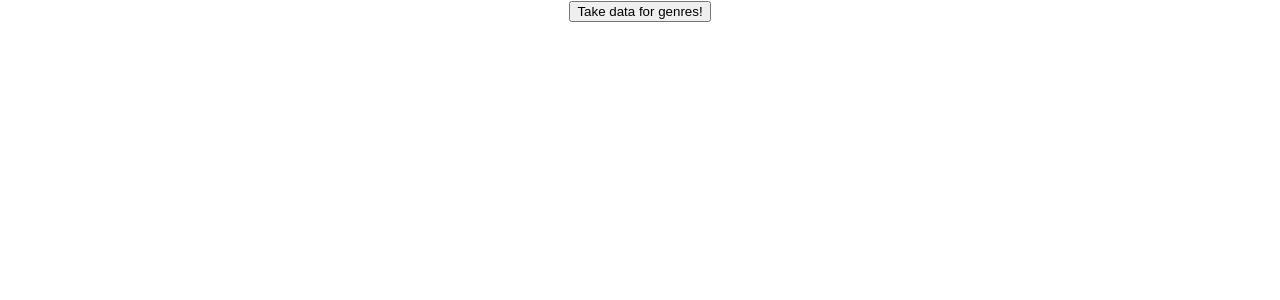
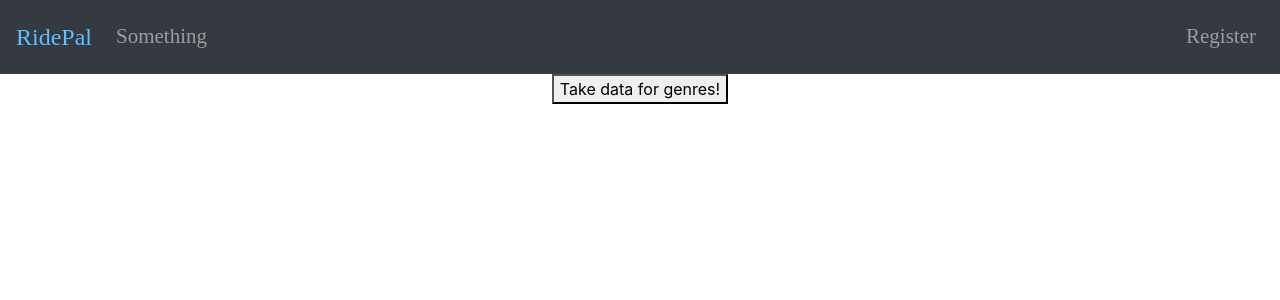
Before and after one commit to sava-stanchev/ridepal-playlist-generator, a React (Create React App) app in the folder client/: page / in a window 1280 px wide. Shown: the top 300 px of the page. Built offline with nearby package versions, Linux system fonts and the light colour scheme.

Commit message:
basic navbar setup with react bootstrap

```diff
--- a/client/package.json
+++ b/client/package.json
@@ -6,9 +6,12 @@
     "@testing-library/jest-dom": "^5.12.0",
     "@testing-library/react": "^11.2.7",
     "@testing-library/user-event": "^12.8.3",
+    "bootstrap": "^4.6.0",
     "node-fetch": "^2.6.1",
     "react": "^17.0.2",
+    "react-bootstrap": "^1.6.0",
     "react-dom": "^17.0.2",
+    "react-router-dom": "^5.2.0",
     "react-scripts": "4.0.3",
     "web-vitals": "^1.1.2"
   },
--- a/client/public/index.html
+++ b/client/public/index.html
@@ -15,6 +15,12 @@
       user's mobile device or desktop. See https://developers.google.com/web/fundamentals/web-app-manifest/
     -->
     <link rel="manifest" href="%PUBLIC_URL%/manifest.json" />
+    <link
+      rel="stylesheet"
+      href="https://cdn.jsdelivr.net/npm/bootstrap@4.6.0/dist/css/bootstrap.min.css"
+      integrity="sha384-B0vP5xmATw1+K9KRQjQERJvTumQW0nPEzvF6L/Z6nronJ3oUOFUFpCjEUQouq2+l"
+      crossorigin="anonymous"
+    />
     <!--
       Notice the use of %PUBLIC_URL% in the tags above.
       It will be replaced with the URL of the `public` folder during the build.
--- a/client/src/App.css
+++ b/client/src/App.css
@@ -1,38 +1,34 @@
 .App {
   text-align: center;
+  overflow: hidden;
 }
 
-.App-logo {
-  height: 40vmin;
-  pointer-events: none;
+.navbar {
+  font-family: 'Cardo', serif;
+  font-size: 21px;
+  line-height: 1.5;
+  box-sizing: border-box;
+  margin: 0;
+  overflow-x: hidden;
+  top: 0;
+  left: 0;
+  text-decoration: none !important;
 }
 
-@media (prefers-reduced-motion: no-preference) {
-  .App-logo {
-    animation: App-logo-spin infinite 20s linear;
-  }
+.nav-link:hover {
+  color: #5fbfff !important;
+  text-decoration: none !important;
 }
 
-.App-header {
-  background-color: #282c34;
-  min-height: 100vh;
-  display: flex;
-  flex-direction: column;
-  align-items: center;
-  justify-content: center;
-  font-size: calc(10px + 2vmin);
-  color: white;
+.navbar .navbar-brand {
+  padding: 0.70rem 0;
+  display: block;
+  text-decoration: none !important;
 }
 
-.App-link {
-  color: #61dafb;
+.navbar-brand {
+  font-family: 'Rye', cursive;
+  font-size: 1.5rem;
+  color: #5fbfff !important;
+  text-decoration: none !important;
 }
-
-@keyframes App-logo-spin {
-  from {
-    transform: rotate(0deg);
-  }
-  to {
-    transform: rotate(360deg);
-  }
-}
--- a/client/src/App.js
+++ b/client/src/App.js
@@ -1,10 +1,15 @@
+import './App.css';
 import Seed from './components/Seed'
-import './App.css';
+import NavBar from "./components/Navbar";
+import {BrowserRouter, Switch, Route, Redirect} from "react-router-dom";
 
 function App() {
   return (
     <div className="App">
-      <Seed />
+      <BrowserRouter>
+        <NavBar />
+        <Seed />
+      </BrowserRouter>
     </div>
   );
 }
--- /dev/null
+++ b/client/src/components/Navbar.js
@@ -0,0 +1,32 @@
+import {Navbar, Nav} from 'react-bootstrap';
+import {Link} from 'react-router-dom';
+
+const NavBar = () => {
+
+  return(
+    <div className="App">
+      <Navbar collapseOnSelect expand="lg" bg="dark" variant="dark">
+        <Link to="/home">
+          <Navbar.Brand href="#home">RidePal</Navbar.Brand>
+        </Link>
+        <Navbar.Toggle aria-controls="responsive-navbar-nav" />
+        <Navbar.Collapse id="responsive-navbar-nav">
+          <Nav className="mr-auto">
+            <Link to="/something">
+              <Nav.Link href="#something">Something</Nav.Link>
+            </Link>
+          </Nav>
+          <Nav>
+            <Link to="/register">
+              <Nav.Link eventKey={2} href="#register">
+                Register
+              </Nav.Link>
+            </Link>
+          </Nav>
+        </Navbar.Collapse>
+      </Navbar>
+    </div>
+  )
+};
+
+export default NavBar;
```
Also changed, not shown: 1 other file (tests, documents, lock files or other folders).
